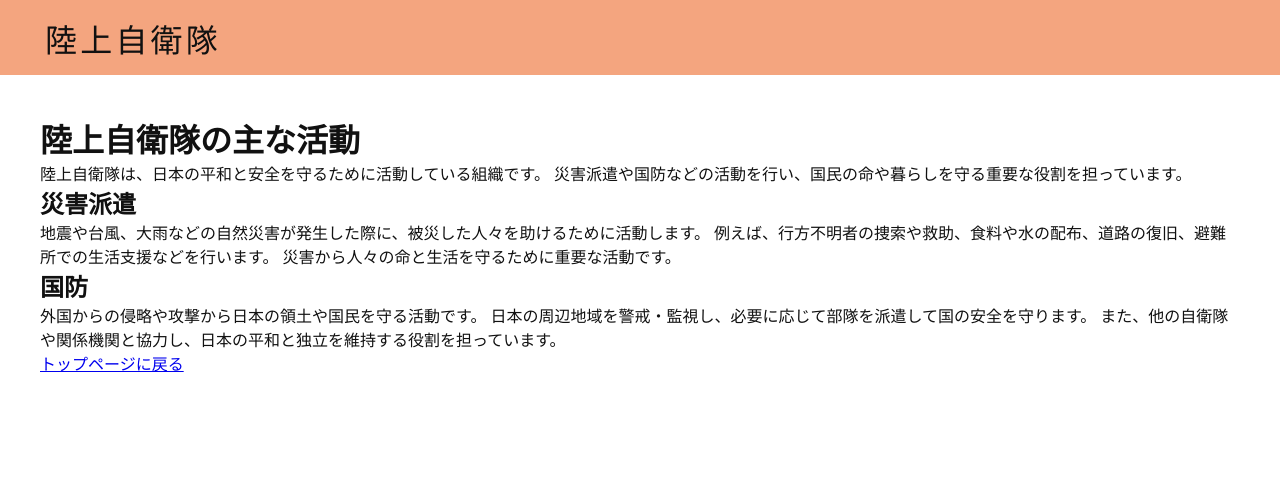
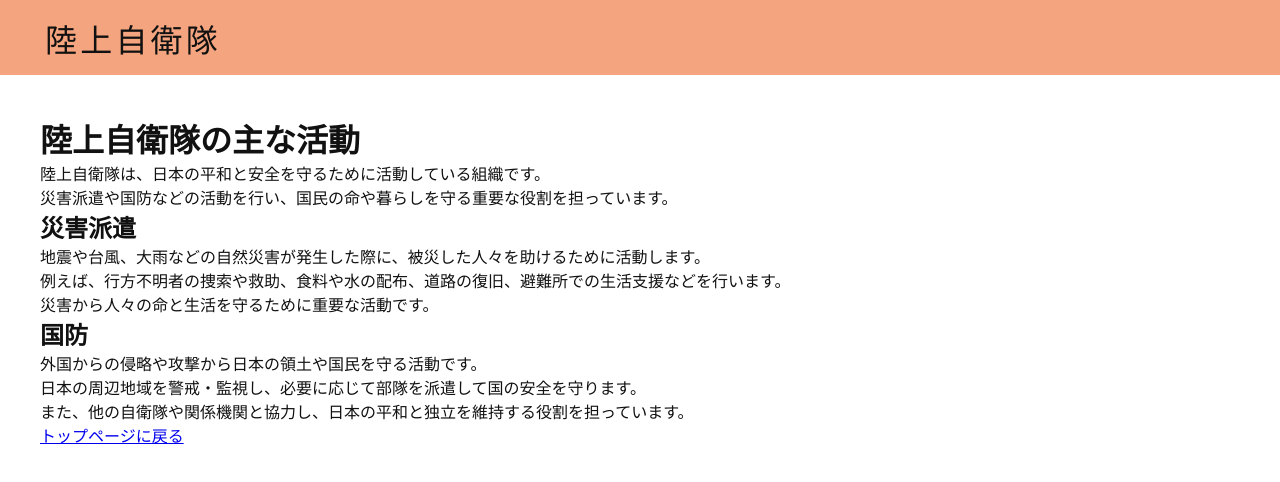
Before and after one commit to Ryosuke080818/homepage, a plain HTML site: page land_activity.html in a window 1280 px wide. Drawn offline with Linux system fonts and the light colour scheme.

Commit message:
Update land_activity.html

```diff
--- a/land_activity.html
+++ b/land_activity.html
@@ -17,21 +17,21 @@
         <h1>陸上自衛隊の主な活動</h1>
 
         <p>
-            陸上自衛隊は、日本の平和と安全を守るために活動している組織です。
+            陸上自衛隊は、日本の平和と安全を守るために活動している組織です。<br>
             災害派遣や国防などの活動を行い、国民の命や暮らしを守る重要な役割を担っています。
         </p>
 
         <h2>災害派遣</h2>
         <p>
-            地震や台風、大雨などの自然災害が発生した際に、被災した人々を助けるために活動します。
-            例えば、行方不明者の捜索や救助、食料や水の配布、道路の復旧、避難所での生活支援などを行います。
+            地震や台風、大雨などの自然災害が発生した際に、被災した人々を助けるために活動します。<br>
+            例えば、行方不明者の捜索や救助、食料や水の配布、道路の復旧、避難所での生活支援などを行います。<br>
             災害から人々の命と生活を守るために重要な活動です。
         </p>
 
         <h2>国防</h2>
         <p>
-            外国からの侵略や攻撃から日本の領土や国民を守る活動です。
-            日本の周辺地域を警戒・監視し、必要に応じて部隊を派遣して国の安全を守ります。
+            外国からの侵略や攻撃から日本の領土や国民を守る活動です。<br>
+            日本の周辺地域を警戒・監視し、必要に応じて部隊を派遣して国の安全を守ります。<br>
             また、他の自衛隊や関係機関と協力し、日本の平和と独立を維持する役割を担っています。
         </p>
 
```
